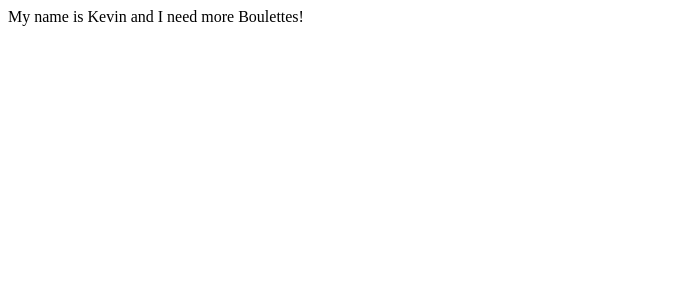
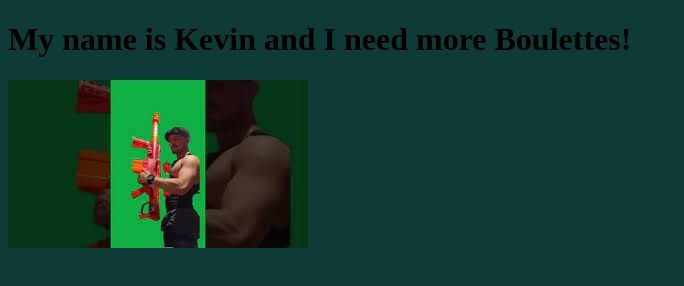
Before and after one commit to Kiboot/cardoza_sandbox, a plain HTML site: page index.html in a window 1280 px wide. Shown: the whole page, without its empty margins (0-684 px from the left). Drawn offline with Linux system fonts and the light colour scheme.

Commit message:
added image and background color

```diff
--- a/index.html
+++ b/index.html
@@ -1,6 +1,7 @@
 <!DOCTYPE html>
 <html>
-    <body>
-        My name is Kevin and I need more Boulettes!
+    <body style="background-color: rgb(15, 59, 55);">
+        <h1>My name is Kevin and I need more Boulettes!</h1>
+        <img src="bullets.jpg">
     </body>
 </html>
```
Also changed, not shown: bullets.jpg (added).
